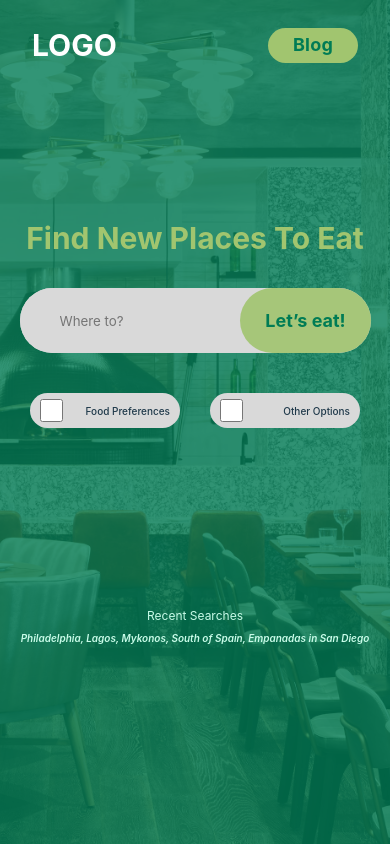
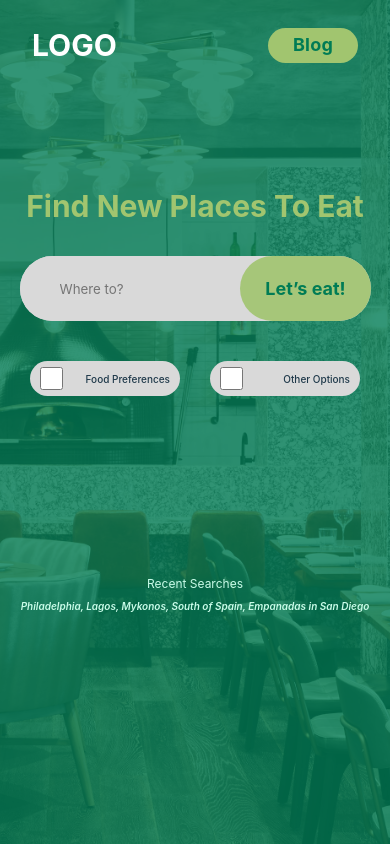
Before and after one commit to Jamiu10012/placetoeat, a React (Vite) app: page / in a window 390 px wide. Built offline with nearby package versions, Linux system fonts and the light colour scheme.

Commit message:
edit homepage

```diff
--- a/src/App.jsx
+++ b/src/App.jsx
@@ -1,9 +1,12 @@
 import Home from "./pages/homepage";
+import { Routes, Route } from "react-router-dom";
 
 function App() {
   return (
     <div className="app">
-      <Home />
+      <Routes>
+        <Route index path="/" element={<Home />} />
+      </Routes>
     </div>
   );
 }
--- a/src/pages/homepage/style.css
+++ b/src/pages/homepage/style.css
@@ -272,7 +272,7 @@
   }
 
   .home-content {
-    margin-top: 8em;
+    margin-top: 6em;
   }
   .food-pref {
     font-size: 10px;
```
